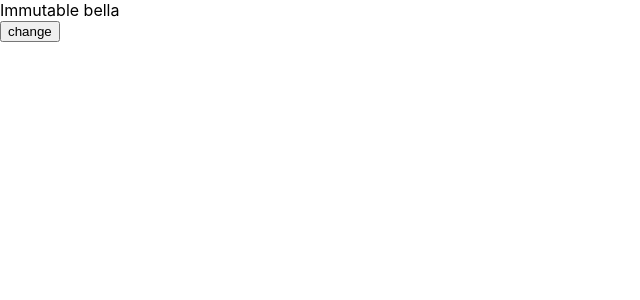
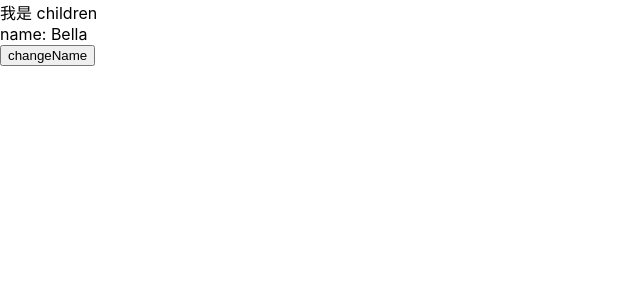
Before and after one commit to react-low-code/theory, a React (Create React App) app in the folder react-demo/: page / in a window 1280 px wide. Shown: the top 300 px of the page, without its empty margins (0-640 px from the left). Built offline with nearby package versions, Linux system fonts and the light colour scheme.

Commit message:
feat: react 组件

```diff
--- a/react-demo/src/App.tsx
+++ b/react-demo/src/App.tsx
@@ -3,14 +3,21 @@ import './App.scss'
 
 // import ProfilerTab from './pages/profilerTab'
 // import JSXSyntax from './pages/JSXSyntax';
-import Immutable from './pages/immutable';
+// import Immutable from './pages/immutable';
+import ClassComponent from './pages/component';
 
 function App() {
   return (
     <div styleName='app'>
         {/* <ProfilerTab/> */}
         {/* <JSXSyntax/> */}
-        <Immutable/>
+        {/* <Immutable/> */}
+        <ClassComponent
+          title="我是标题"
+          // title={<div>我是标题</div>}
+          // title={null}
+          children={<div>我是 children</div>}
+        />
     </div>
   );
 }
--- /dev/null
+++ b/react-demo/src/pages/component/index.tsx
@@ -0,0 +1,46 @@
+import React from 'react'
+
+interface Props {
+    title: React.ReactNode
+}
+
+interface State {
+    name: string;
+    age: number
+}
+
+export default class ClassComponent extends React.Component<Props, State> {
+    state: State = {
+        name: 'Bella',
+        age: 12
+    }
+
+    constructor(props: Props) {
+        super(props)
+        this.changeAge = this.changeAge.bind(this)
+    }
+
+    shouldComponentUpdate() {
+        return false
+    }
+
+    changeName = () => {
+        this.setState({
+            name: Math.random() + ''
+        })
+    }
+
+    changeAge() {
+        // todo
+    }
+
+    render() {
+        return (
+        <div>
+            {this.props.children}
+            <div>name: {this.state.name}</div>
+            <button onClick={this.changeName}>changeName</button>
+        </div>
+        )
+    }
+}
```
Also changed, not shown: react-demo/src/pages/component/elementStructure.ts (added, +19 -0 lines).
